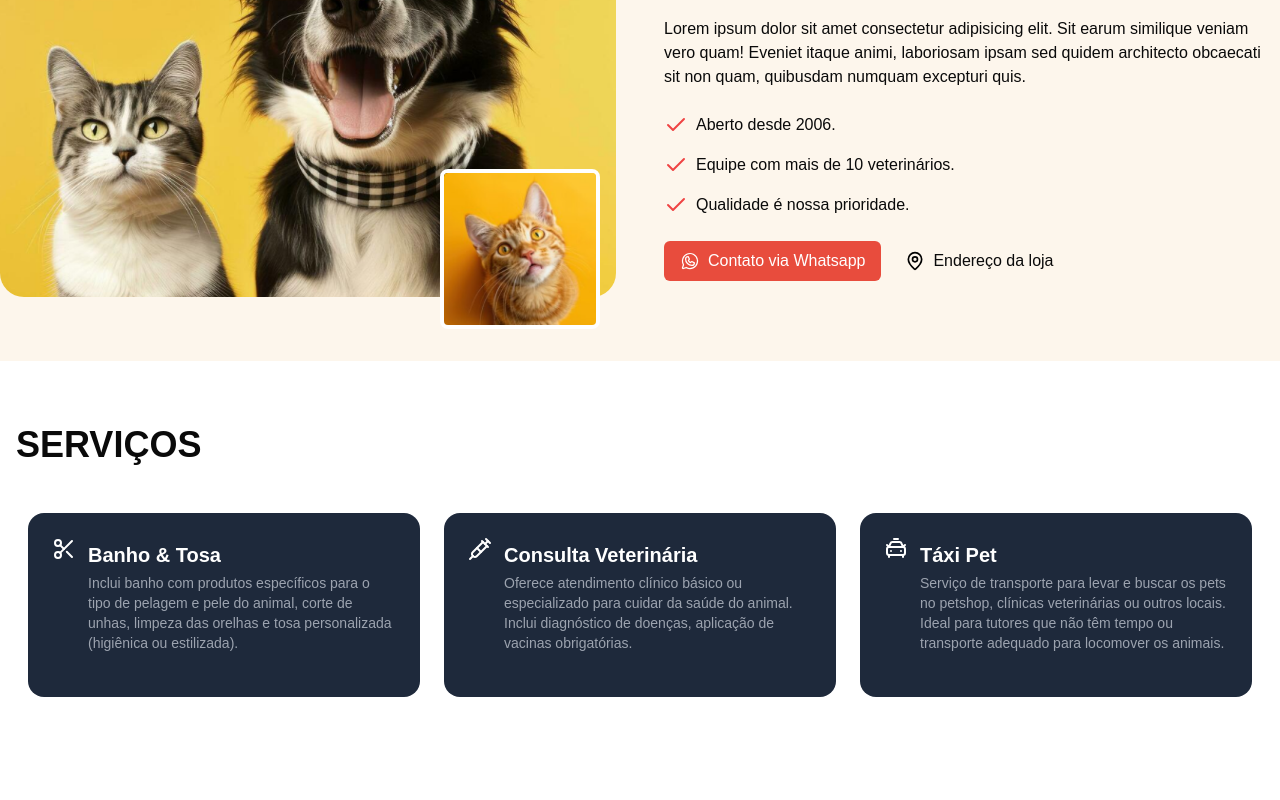
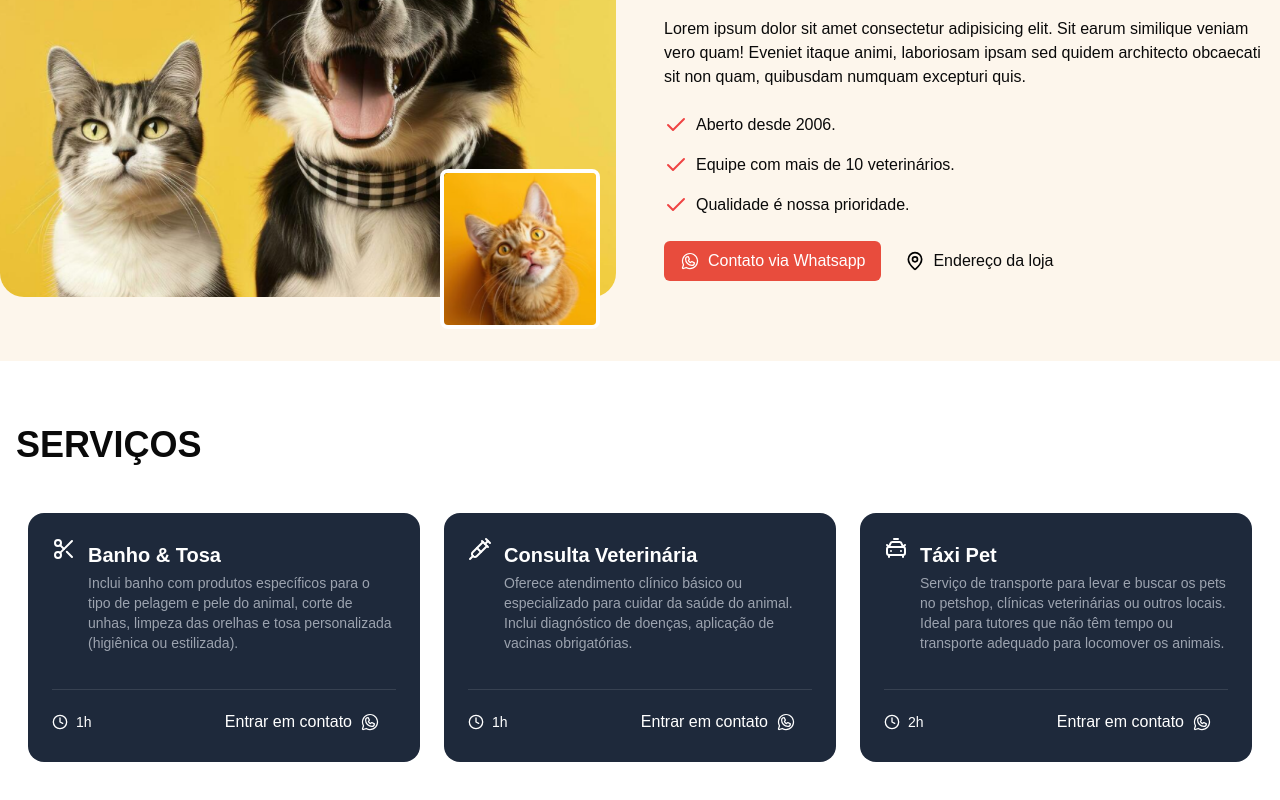
Before and after one commit to GabrielMassuia/nextproject, a Next.js app: page / in a window 1280 px wide. Shown: the part 646-1446 px from the top of the page. Before the commit the page ends 1407 px from the top, so only its background shows below. Built offline with nearby package versions, Linux system fonts and the light colour scheme.

Commit message:
services

```diff
--- a/src/components/services.tsx
+++ b/src/components/services.tsx
@@ -1,6 +1,6 @@
 "use client"
 import useEmblaCarousel from 'embla-carousel-react'
-import { ChevronLeft, ChevronRight, Scissors, Syringe, CarTaxiFront, Hotel } from 'lucide-react'
+import { ChevronLeft, ChevronRight, Scissors, Syringe, CarTaxiFront, Hotel, Clock } from 'lucide-react'
 import { WhatsappLogo } from '@phosphor-icons/react'
 
 const services = [
@@ -70,6 +70,19 @@
                                                 </div>
                                             </div>
                                         </div>
+                                        <div className='border-t border-gray-700 pt-4 flex items-center justify-between'>
+                                            <div className='flex items-center gap-2 text-sm'>
+                                                <Clock className='w-4 h-4'/>
+                                                <span>{item.duration}</span>
+                                            </div>
+                                            <a
+                                                href="#"
+                                                className='flex items-center justify-center gap-2 hover:bg-red-500 px-4 py-1 rounded-md duration-300'
+                                            >
+                                                Entrar em contato
+                                                <WhatsappLogo className='w-5 h-5'/>
+                                            </a>
+                                        </div>
                                     </article>
                                 </div>
                             ))}
```
